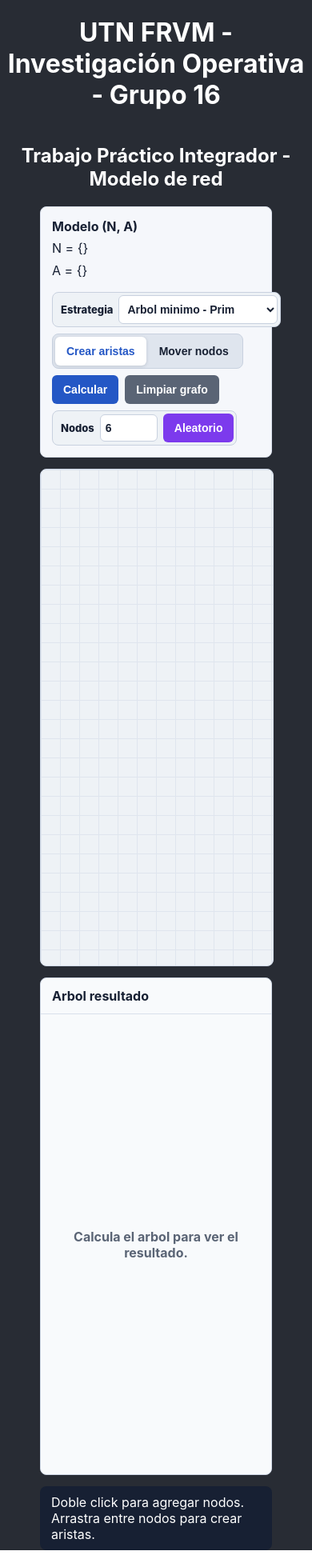
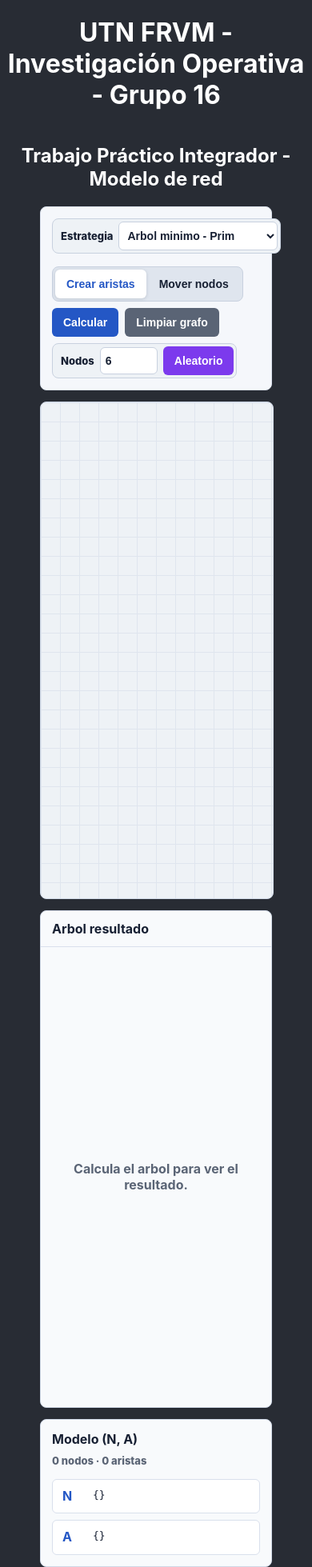
Before and after one commit to Fedesan14/IO-TPI-modelo-de-red, a React (Create React App) app: page / in a window 390 px wide. Shown: the whole page at 80% size. Before the commit the page ends 1938 px from the top, so only its background shows below. Built offline with nearby package versions, Linux system fonts and the light colour scheme.

Commit message:
add changes

```diff
--- /dev/null
+++ b/src/components/graph/ErrorToast.js
@@ -0,0 +1,29 @@
+import { useEffect } from 'react';
+
+function ErrorToast({ toast, onClose }) {
+    useEffect(() => {
+        if (!toast) {
+            return undefined;
+        }
+
+        const timeoutId = window.setTimeout(onClose, 3600);
+
+        return () => window.clearTimeout(timeoutId);
+    }, [toast, onClose]);
+
+    if (!toast) {
+        return null;
+    }
+
+    return (
+        <div className='toast-container' role='alert' aria-live='assertive'>
+            <div className='error-toast'>
+                <strong>Error</strong>
+                <span>{toast.message}</span>
+                <button type='button' aria-label='Cerrar error' onClick={onClose}>x</button>
+            </div>
+        </div>
+    );
+}
+
+export default ErrorToast;
--- a/src/components/graph/GraphToolbar.js
+++ b/src/components/graph/GraphToolbar.js
@@ -1,6 +1,5 @@
 function GraphToolbar({
     nodes,
-    edges,
     toolMode,
     strategy,
     sourceNodeId,
@@ -17,14 +16,7 @@
 }) {
     return (
         <div className='toolbar'>
-            <div className='model-summary'>
-                <strong>Modelo (N, A)</strong>
-                <span>N = {`{${nodes.map((node) => node.id).join(', ')}}`}</span>
-                <span>
-                    A = {`{${edges.map((edge) => `(${edge.from}, ${edge.to}, ${edge.weight})`).join(', ')}}`}
-                </span>
-            </div>
-            <div className='actions'>
+            <div className='toolbar-left'>
                 <div className='strategy-controls'>
                     <label htmlFor='strategy-select'>Estrategia</label>
                     <select
@@ -62,6 +54,8 @@
                         </select>
                     </div>
                 )}
+            </div>
+            <div className='actions'>
                 <div className='tool-mode' aria-label='Modo de edicion'>
                     <button
                         type='button'
--- /dev/null
+++ b/src/components/graph/ModelPanel.js
@@ -0,0 +1,29 @@
+function ModelPanel({ nodes, edges }) {
+    const nodeSet = nodes.length
+        ? `{${nodes.map((node) => node.id).join(', ')}}`
+        : '{}';
+    const edgeSet = edges.length
+        ? `{${edges.map((edge) => `(${edge.from}, ${edge.to}, ${edge.weight})`).join(', ')}}`
+        : '{}';
+
+    return (
+        <section className='model-panel' aria-label='Modelo del grafo'>
+            <div>
+                <h3>Modelo (N, A)</h3>
+                <span>{nodes.length} nodos · {edges.length} aristas</span>
+            </div>
+            <div className='model-sets'>
+                <p>
+                    <strong>N</strong>
+                    <span>{nodeSet}</span>
+                </p>
+                <p>
+                    <strong>A</strong>
+                    <span>{edgeSet}</span>
+                </p>
+            </div>
+        </section>
+    );
+}
+
+export default ModelPanel;
--- a/src/components/graph/StatusBar.js
+++ /dev/null
@@ -1,10 +0,0 @@
-function StatusBar({ message, totalWeight }) {
-    return (
-        <div className='status-bar'>
-            <span>{message}</span>
-            {totalWeight !== null && <strong>Peso total: {totalWeight}</strong>}
-        </div>
-    );
-}
-
-export default StatusBar;
--- a/src/hooks/useGraphEditor.js
+++ b/src/hooks/useGraphEditor.js
@@ -24,6 +24,7 @@
     const [previewPosition, setPreviewPosition] = useState(null);
     const [randomNodeCount, setRandomNodeCount] = useState(6);
     const [message, setMessage] = useState('Doble click para agregar nodos. Arrastra entre nodos para crear aristas.');
+    const [errorToast, setErrorToast] = useState(null);
     const [totalWeight, setTotalWeight] = useState(null);
 
     const resultEdgeIds = useMemo(() => new Set(resultEdges.map((edge) => edge.id)), [resultEdges]);
@@ -100,6 +101,17 @@
         setTotalWeight(null);
     };
 
+    const showError = useCallback((errorMessage) => {
+        setErrorToast({
+            id: Date.now(),
+            message: errorMessage
+        });
+    }, []);
+
+    const clearErrorToast = useCallback(() => {
+        setErrorToast(null);
+    }, []);
+
     const handleDoubleClick = (event) => {
         if (event.target !== graphRef.current) {
             return;
@@ -113,6 +125,7 @@
         };
 
         setNodes((currentNodes) => [...currentNodes, nextNode]);
+        clearErrorToast();
         if (nodes.length === 0) {
             setSourceNodeId(nextNode.id);
         }
@@ -169,7 +182,7 @@
         });
 
         if (edgeAlreadyExists) {
-            setMessage('Ya existe una arista entre esos nodos.');
+            showError('Ya existe una arista entre esos nodos.');
             setDragStartNodeId(null);
             setPreviewPosition(null);
             return;
@@ -179,7 +192,7 @@
         const weight = Number(weightInput);
 
         if (!weightInput || Number.isNaN(weight) || weight <= 0) {
-            setMessage('La arista no se creo porque el peso debe ser un numero positivo.');
+            showError('La arista no se creo porque el peso debe ser un numero positivo.');
             setDragStartNodeId(null);
             setPreviewPosition(null);
             return;
@@ -193,6 +206,7 @@
         };
 
         setEdges((currentEdges) => [...currentEdges, nextEdge]);
+        clearErrorToast();
         resetResult();
         setMessage(`Arista ${dragStartNodeId} - ${targetNodeId} creada con peso ${weight}.`);
         setDragStartNodeId(null);
@@ -246,8 +260,14 @@
         setResultNodeIds(result.resultNodeIds || []);
         setResultText(result.resultText || '');
         setTotalWeight(result.totalWeight);
-        setMessage(result.error || result.message);
-    }, [edges, nodes, sourceNodeId, strategy, targetNodeId]);
+        setMessage(result.message || '');
+
+        if (result.error) {
+            showError(result.error);
+        } else {
+            clearErrorToast();
+        }
+    }, [clearErrorToast, edges, nodes, showError, sourceNodeId, strategy, targetNodeId]);
 
     const updateEdgeWeight = (edgeId) => {
         const edge = edges.find((currentEdge) => currentEdge.id === edgeId);
@@ -263,7 +283,7 @@
         const weight = Number(weightInput);
 
         if (!weightInput || Number.isNaN(weight) || weight <= 0) {
-            setMessage('El peso no se modifico porque debe ser un numero positivo.');
+            showError('El peso no se modifico porque debe ser un numero positivo.');
             return;
         }
 
@@ -274,6 +294,7 @@
                     : currentEdge
             ))
         ));
+        clearErrorToast();
         resetResult();
         setMessage(`Peso de la arista ${edge.from} - ${edge.to} actualizado a ${weight}.`);
     };
@@ -360,6 +381,7 @@
         setSourceNodeId('');
         setTargetNodeId('');
         setTotalWeight(null);
+        clearErrorToast();
         setMessage('Grafo limpio. Doble click para agregar nuevos nodos.');
     };
 
@@ -408,6 +430,7 @@
         setSourceNodeId(graph.nodes[0]?.id || '');
         setTargetNodeId(graph.nodes[graph.nodes.length - 1]?.id || '');
         setTotalWeight(null);
+        clearErrorToast();
         setMessage(`Grafo aleatorio conectado generado con ${nodeCount} nodos y ${graph.edges.length} aristas.`);
     };
 
@@ -430,6 +453,7 @@
         previewPosition,
         randomNodeCount,
         message,
+        errorToast,
         totalWeight,
         setRandomNodeCount,
         setSourceNodeId,
@@ -444,6 +468,7 @@
         updateEdgeWeight,
         calculateResult,
         clearGraph,
+        clearErrorToast,
         selectStrategy,
         selectToolMode,
         generateRandomGraph
--- a/src/pages/ContentPage.css
+++ b/src/pages/ContentPage.css
@@ -18,16 +18,11 @@
     text-align: left;
 }
 
-.model-summary {
+.toolbar-left {
+    align-items: center;
     display: flex;
-    flex-direction: column;
-    gap: 6px;
-    line-height: 1.35;
-    min-width: 0;
-}
-
-.model-summary span {
-    overflow-wrap: anywhere;
+    flex-wrap: wrap;
+    gap: 8px;
 }
 
 .actions {
@@ -275,6 +270,109 @@
     z-index: 3;
 }
 
+.model-panel {
+    background-color: #f8fafc;
+    border: 1px solid #cfd8e6;
+    border-radius: 8px;
+    color: #172033;
+    display: grid;
+    gap: 14px;
+    grid-template-columns: minmax(180px, 0.22fr) minmax(0, 1fr);
+    padding: 14px;
+    text-align: left;
+}
+
+.model-panel h3 {
+    font-size: 16px;
+    margin: 0 0 6px;
+}
+
+.model-panel > div:first-child span {
+    color: #5a6475;
+    font-size: 13px;
+    font-weight: 800;
+}
+
+.model-sets {
+    display: flex;
+    flex-direction: column;
+    gap: 8px;
+    min-width: 0;
+}
+
+.model-sets p {
+    align-items: flex-start;
+    background-color: #ffffff;
+    border: 1px solid #d9e0ec;
+    border-radius: 6px;
+    display: grid;
+    gap: 10px;
+    grid-template-columns: 28px minmax(0, 1fr);
+    line-height: 1.35;
+    margin: 0;
+    padding: 10px 12px;
+}
+
+.model-sets strong {
+    color: #2457c5;
+}
+
+.model-sets span {
+    font-family: Consolas, 'Courier New', monospace;
+    font-size: 13px;
+    overflow-wrap: anywhere;
+}
+
+.toast-container {
+    bottom: 22px;
+    pointer-events: none;
+    position: fixed;
+    right: 22px;
+    z-index: 20;
+}
+
+.error-toast {
+    align-items: flex-start;
+    background-color: #fff1f3;
+    border: 1px solid #ef4056;
+    border-left: 5px solid #c43d4b;
+    border-radius: 8px;
+    box-shadow: 0 16px 36px rgba(23, 32, 51, 0.22);
+    color: #701827;
+    display: grid;
+    gap: 4px 12px;
+    grid-template-columns: minmax(0, 1fr) auto;
+    max-width: min(420px, calc(100vw - 44px));
+    padding: 12px 12px 12px 14px;
+    pointer-events: all;
+    text-align: left;
+}
+
+.error-toast strong {
+    font-size: 14px;
+}
+
+.error-toast span {
+    grid-column: 1;
+    line-height: 1.35;
+}
+
+.error-toast button {
+    align-items: center;
+    background-color: transparent;
+    border: 0;
+    color: #701827;
+    cursor: pointer;
+    display: flex;
+    font-size: 16px;
+    font-weight: 900;
+    height: 24px;
+    justify-content: center;
+    line-height: 1;
+    padding: 0;
+    width: 24px;
+}
+
 .trash-drop-zone-active {
     background-color: #fff1f3;
     border-color: #ef4056;
@@ -413,23 +511,13 @@
     text-anchor: middle;
 }
 
-.status-bar {
-    align-items: center;
-    background-color: #172033;
-    border-radius: 8px;
-    color: white;
-    display: flex;
-    gap: 12px;
-    justify-content: space-between;
-    min-height: 24px;
-    padding: 10px 14px;
-    text-align: left;
-}
+@media (max-width: 760px) {
+    .toolbar {
+        flex-direction: column;
+    }
 
-@media (max-width: 760px) {
-    .toolbar,
-    .status-bar {
-        flex-direction: column;
+    .toolbar-left {
+        width: 100%;
     }
 
     .workspace {
@@ -439,4 +527,8 @@
     .actions {
         justify-content: flex-start;
     }
+
+    .model-panel {
+        grid-template-columns: 1fr;
+    }
 }
--- a/src/pages/ContentPage.js
+++ b/src/pages/ContentPage.js
@@ -1,6 +1,7 @@
 import GraphToolbar from '../components/graph/GraphToolbar';
 import GraphWorkspace from '../components/graph/GraphWorkspace';
-import StatusBar from '../components/graph/StatusBar';
+import ErrorToast from '../components/graph/ErrorToast';
+import ModelPanel from '../components/graph/ModelPanel';
 import { useGraphEditor } from '../hooks/useGraphEditor';
 import './ContentPage.css';
 
@@ -11,7 +12,6 @@
         <div className='content-page'>
             <GraphToolbar
                 nodes={graphEditor.nodes}
-                edges={graphEditor.edges}
                 toolMode={graphEditor.toolMode}
                 strategy={graphEditor.strategy}
                 sourceNodeId={graphEditor.sourceNodeId}
@@ -52,9 +52,14 @@
                 onEdgeDoubleClick={graphEditor.updateEdgeWeight}
             />
 
-            <StatusBar
-                message={graphEditor.message}
-                totalWeight={graphEditor.totalWeight}
+            <ModelPanel
+                nodes={graphEditor.nodes}
+                edges={graphEditor.edges}
+            />
+
+            <ErrorToast
+                toast={graphEditor.errorToast}
+                onClose={graphEditor.clearErrorToast}
             />
         </div>
     )
```
